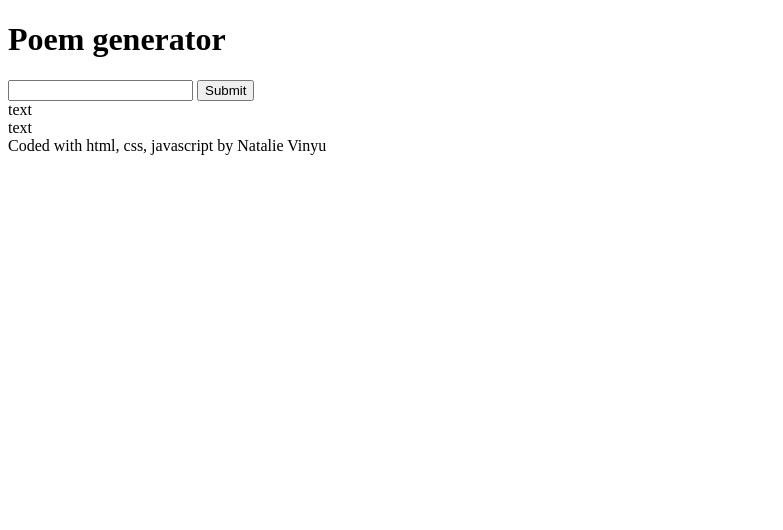
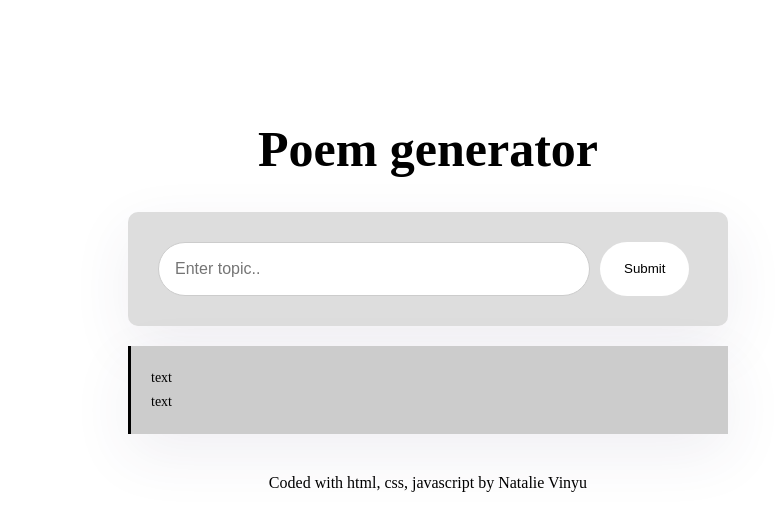
Before and after one commit to NatalieVinyu/shecodesAI, a plain HTML site: page index.html in a window 1280 px wide. Shown: the whole page, without its empty margins (0-783 px from the left). Drawn offline with Linux system fonts and the light colour scheme.

Commit message:
added styles

```diff
--- a/index.html
+++ b/index.html
@@ -4,20 +4,21 @@
   <meta charset="UTF-8">
   <meta name="viewport" content="width=device-width, initial-scale=1.0">
   <title>AI Peom Generator</title>
+  <link rel="stylesheet" href="style.css">
 </head>
 <body>
+  <div class="container">
     <header>
       <h1>Poem generator</h1>
     </header>
 
     <main>
       <form>
-      <input type="search" autocomplete="off"/>
-      <input type="submit" placeholder="Generate" />
-      <label></label>
+        <input type="search" autocomplete="off" class="input-class" placeholder="Enter topic.."/>
+        <input type="submit" placeholder="Generate" class="submit-button" />
       </form>
 
-    <div>
+      <div class="poem">
         text
         <br />
         text
@@ -25,5 +26,7 @@
     </main>
 
     <footer>Coded with html, css, javascript by <a>Natalie Vinyu</a> </footer>
+  </div>
+
 </body>
 </html>
--- /dev/null
+++ b/style.css
@@ -0,0 +1,55 @@
+.container {
+  margin: 120px;
+  max-width: 600px;
+}
+
+header {
+  margin-bottom: 30px;
+}
+
+h1 {
+  text-align: center;
+  font-size: 50px;
+}
+
+form {
+  padding: 30px;
+  background-color: #dddddd;
+  border-radius: 10px;
+  display: flex;
+  box-shadow: 0px 20px 60px rgb(65, 50, 100,0.08);
+
+}
+
+.input-class {
+  padding: 16px;
+  border: 1px solid #cccccc;
+  width: 80%;
+  font-size: 16px;
+  border-radius: 50px;
+  line-height: 20px;
+  color: #272044;
+}
+
+.submit-button {
+  margin-left: 10px;
+  background-color: white;
+  border: none;
+  border-radius: 50px;
+  padding: 14px 24px;
+}
+
+.poem {
+  margin-top: 20px;
+  font-size: 14px;
+  background-color: #cccccc;
+  padding: 20px;
+  line-height: 24px;
+  border-left: 3px solid black;
+  box-shadow: 0px 20px 60px rgb(65, 50, 100,0.08);
+}
+
+footer {
+  text-align: center;
+  margin-top: 40px;
+}
```
Lines whose indentation alone changed are shown as unchanged.
